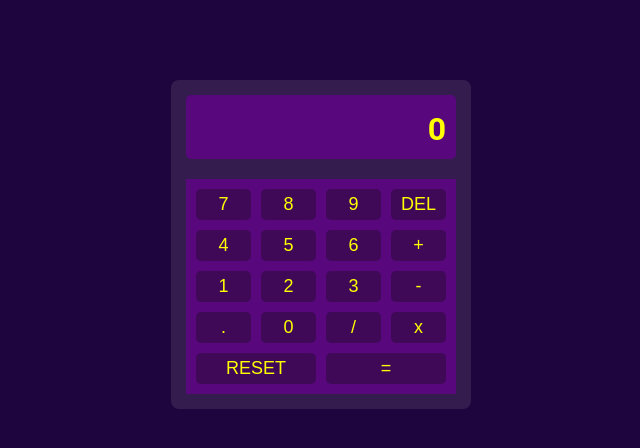
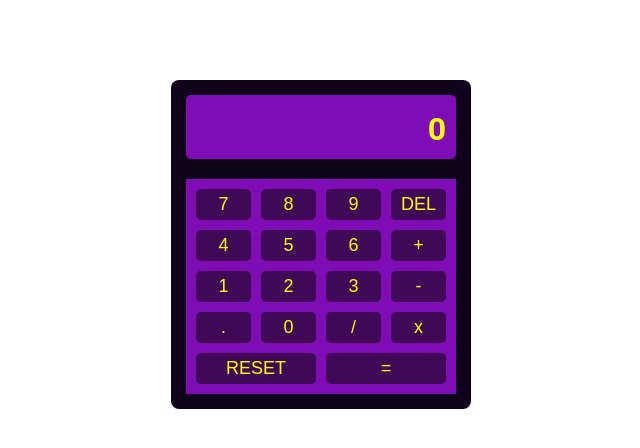
Before and after one commit to Marlisa-dev/number-cruncher, a React (Vite) app: page / in a window 1280 px wide. Shown: the top 448 px of the page, without its empty margins (319-959 px from the left). Built offline with nearby package versions, Linux system fonts and the light colour scheme.

Commit message:
styling updates

```diff
--- a/src/App.css
+++ b/src/App.css
@@ -8,17 +8,17 @@ body{
     font-family: 'Roboto', sans-serif;
     background-color: #ffffff;
     color: rgb(29, 29, 28);
-    background-color: hsl(268, 84%, 13%);
+    /* background-color: hsl(268, 84%, 13%); */
 }
 .calculator-body{
     margin: 10vh auto;
     width: 300px;
     padding: 15px;
-    background-color: hsl(268, 47%, 21%);
+    background-color: hsl(268, 75%, 6%);
     border-radius: 8px;
 }
 .answer-view{
-    background-color: hsl(281, 89%, 26%);
+    background-color: hsl(281, 88%, 38%);
     padding: 10px;
     margin-bottom: 20px;
     border-radius: 5px;
@@ -36,7 +36,7 @@ body{
     font-weight: bold;
 }
 .buttons-container{
-    background-color: hsl(281, 89%, 26%);
+    background-color: hsl(281, 88%, 38%);
     display: grid;
     grid-template-columns: repeat(4, 1fr);
     gap: 10px;
```
